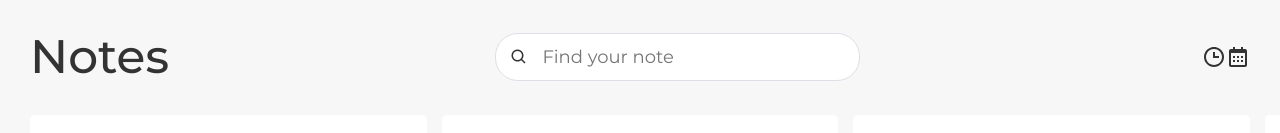
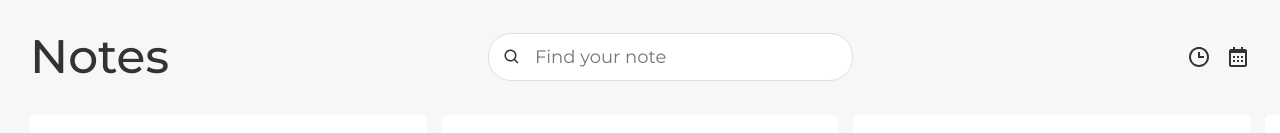
Before and after one commit to Sergeypro91/Node-nuxt-app, a Nuxt app: page /notes in a window 1280 px wide. Shown: the part 457-590 px from the top of the page. Built offline with nearby package versions, Linux system fonts and the light colour scheme.

Commit message:
Small redaction of stile

```diff
--- a/assets/scss/components/notes-page/search-notes.scss
+++ b/assets/scss/components/notes-page/search-notes.scss
@@ -20,7 +20,9 @@
 
 .search-notes__filter {
   display: flex;
-  margin-left: $half-margin;
+  svg {
+    margin-left: $half-margin;
+  }
 }
 
 @media screen and (max-width: 767px) {
--- a/assets/scss/main.scss
+++ b/assets/scss/main.scss
@@ -243,6 +243,7 @@ footer {
   border-radius: $border-rad;
   border: 2px solid $font-color_main-transparent_white-theme;
   transition: all 0.25s cubic-bezier(0.02, 0.01, 0.47, 1);
+  cursor: pointer;
   .btn__icon {
     width: rem(46px);
     height: rem(46px);
@@ -261,8 +262,8 @@ footer {
     font-size: rem(18px);
     line-height: rem(22px);
     text-transform: uppercase;
+    transition: all 0.25s cubic-bezier(0.02, 0.01, 0.47, 1);
     cursor: pointer;
-    transition: all 0.25s cubic-bezier(0.02, 0.01, 0.47, 1);
   }
 }
 
@@ -316,7 +317,6 @@ footer {
   display: flex;
   justify-content: center;
   border: none;
-  cursor: pointer;
   transition: all 0.25s cubic-bezier(0.02, 0.01, 0.47, 1);
   .btn__icon {
     position: relative;
```
